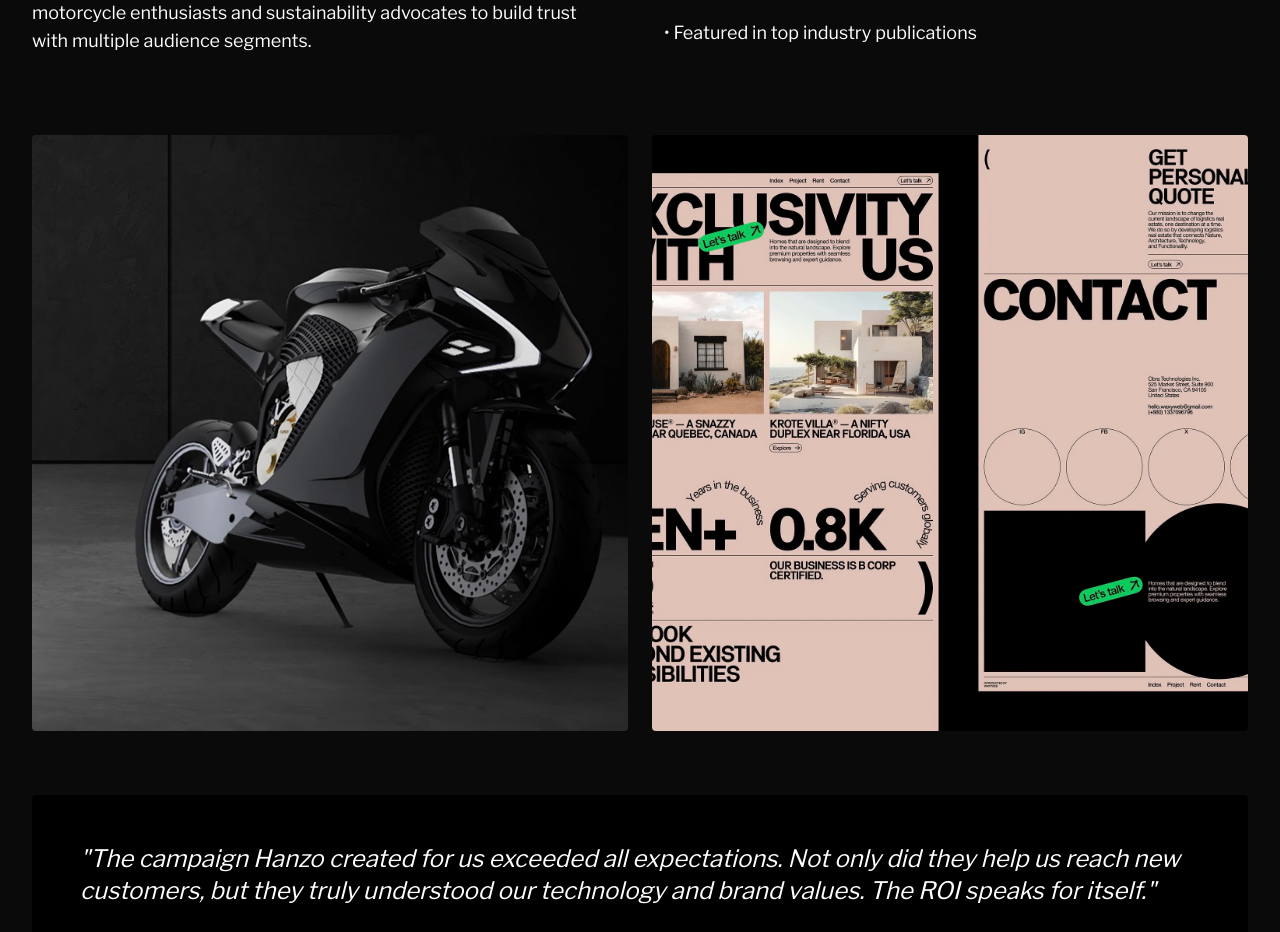
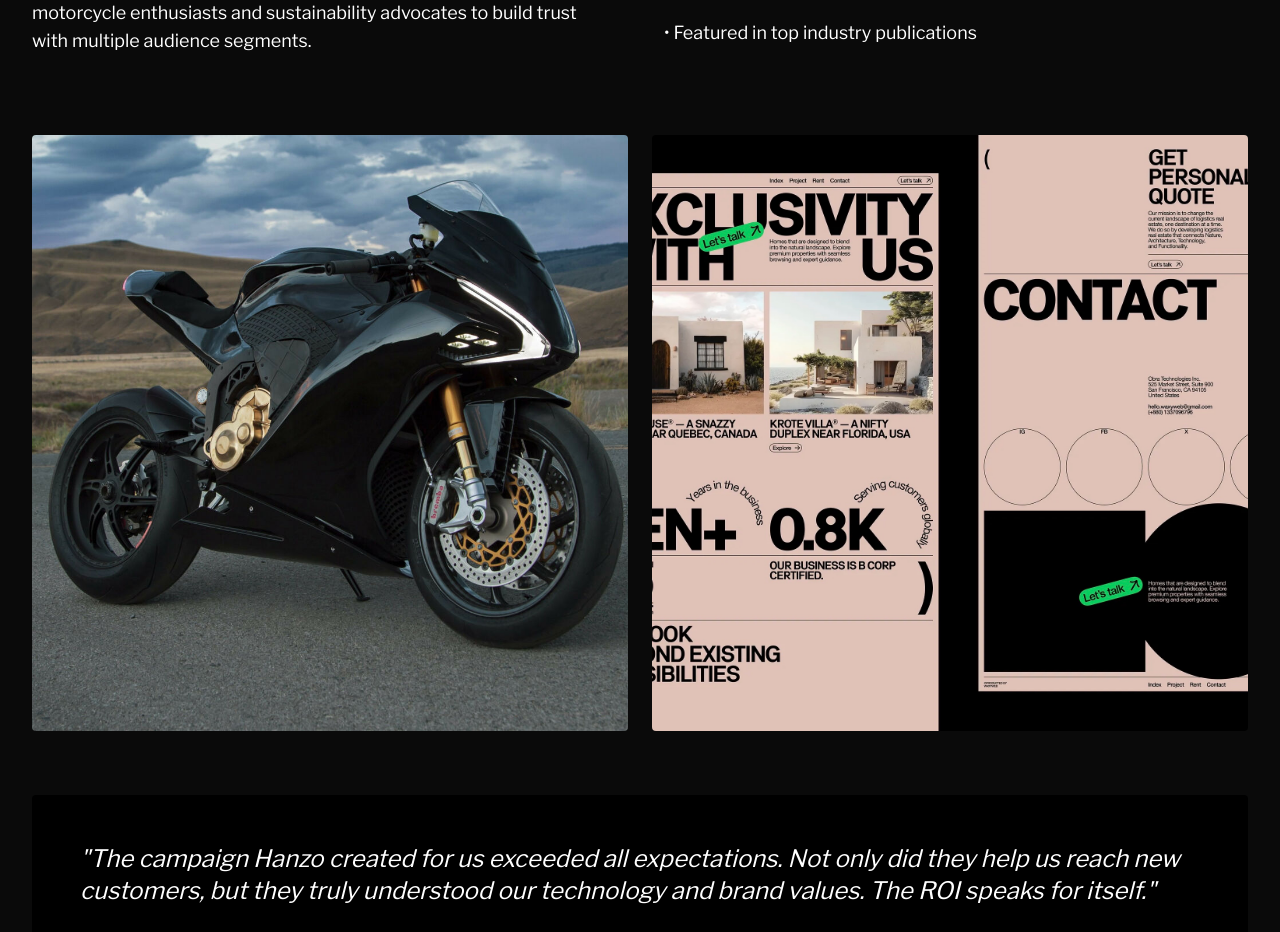
Before and after one commit to hanzoai/agency, a React (Vite) app: page /case-study-damon-motorcycles in a window 1280 px wide. Shown: the part 1901-2833 px from the top of the page. Built offline with nearby package versions, Linux system fonts and the light colour scheme.

Commit message:
Update image

```diff
--- a/src/pages/CaseStudyDamonMotorcycles.tsx
+++ b/src/pages/CaseStudyDamonMotorcycles.tsx
@@ -93,7 +93,7 @@ const CaseStudyDamonMotorcycles = () => {
 
             {/* Additional images */}
             <div className="grid md:grid-cols-2 gap-6 mb-16 reveal">
-              <img src="/img/3e0ed6d6-8d6d-4b77-a6c1-aa1c7df4f868.png" alt="Damon Motorcycles Campaign" className="w-full h-auto aspect-square object-cover rounded-lg" />
+              <img src="/img/a3b71b20-25c9-4e99-bf92-77d0c847b5e9.png" alt="Damon Motorcycles Campaign" className="w-full h-auto aspect-square object-cover rounded-lg" />
               <img src="/img/050894ef-9663-4050-b4f3-703025fef28a.png" alt="Damon Motorcycles Result" className="w-full h-auto aspect-square object-cover rounded-lg" />
             </div>
 
```
Also changed, not shown: public/img/a3b71b20-25c9-4e99-bf92-77d0c847b5e9.png (added).
